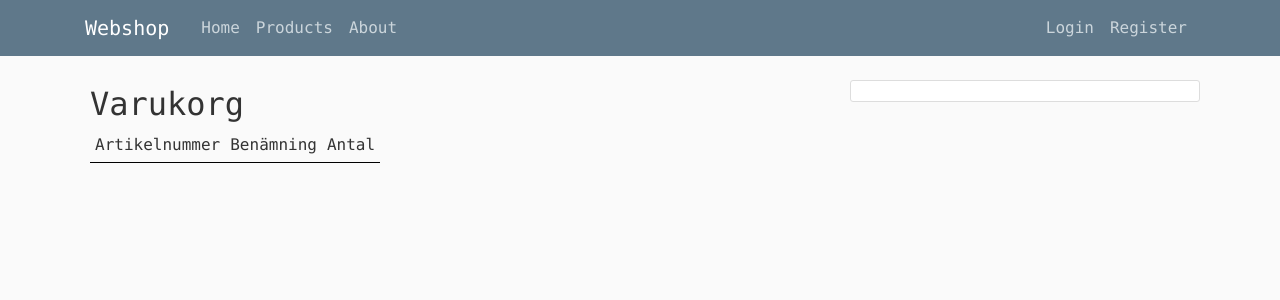
After one commit to jol95/D0018E_group30_lab, a Flask app: page /cart in a window 1280 px wide. The commit adds this page. Shown: the top 300 px of the page. Run offline with Flask 2, Linux system fonts and the light colour scheme; the visitor is signed in with stand-in values (Sample User, id 1); data that the repository does not hold is empty; some libraries are stand-ins or nearby versions.

Commit message:
Cart update

```diff
--- a/SQLfunctions.py
+++ b/SQLfunctions.py
@@ -1,26 +1,56 @@
+import MySQLdb
+
+# MYSQL settings
+mysql_host = 'localhost'
+mysql_user = 'root'
+mysql_pw = 'Choss!95'
+mysql_db = 'webshop'
+
+# Open connection to database
+mysql = MySQLdb.connect(mysql_host, mysql_user, mysql_pw, mysql_db)
+
 # This function returns all contents of a table.
-def getTable(table, mysql):
+#def getTable(table, mysql):
+def getTable(table):
     query = 'SELECT * FROM '+table
-    cur = mysql.connection.cursor()
+    cur = mysql.cursor()
     cur.execute(query)
     result = cur.fetchall() # saves all rows in tuples
     cur.close()
     return result
 
 # Get row from table with specific condition
-def getRow(table, condition, mysql):
+def getRow(table, condition):
     query = 'SELECT * FROM '+table+' where '+condition
-    cur = mysql.connection.cursor()
+    cur = mysql.cursor()
     cur.execute(query)
-    result = cur.fetchall() # saves all attributes for condition row
+    result = cur.fetchone() # saves all attributes for condition row
     cur.close()
     return result
 
 # Insert row into a table with sepcified attributes
-def insertTo(table, attr, values, mysql):
+def insertTo(table, attr, values):
     query = 'INSERT INTO '+table+' ('+attr+') VALUES ('+values+')'
-    cur = mysql.connection.cursor()
+    cur = mysql.cursor()
     cur.execute(query)
-    mysql.connection.commit()
+    mysql.commit()
     cur.close()
     return query
+
+# Update column-value in given table with specified condition
+def updateIn(table, column, value, condition):
+    query = 'UPDATE '+table+' SET '+column+'='+value+' WHERE '+condition
+    cur = mysql.cursor()
+    cur.execute(query)
+    mysql.commit()
+    cur.close()
+    return query
+
+
+# Check if post exists in given table based on condition
+def exist(table, condition):
+    res = getRow(table, condition)
+    if res:
+        return True
+    else:
+        return False
--- a/app.py
+++ b/app.py
@@ -1,7 +1,6 @@
+#-*- coding: -utf-8 -*-
 # installed libs
 from flask import Flask, render_template, request, session, flash, redirect, url_for
-from flask_mysqldb import MySQL
-from random import randint
 
 # created libs
 from SQLfunctions import *
@@ -11,26 +10,20 @@
 app = Flask(__name__)
 app.secret_key = "abc"
 
-# MYSQL connection setting
-app.config['MYSQL_HOST'] = 'localhost'
-app.config['MYSQL_USER'] = 'root'
-app.config['MYSQL_PASSWORD'] = 'Choss!95'
-app.config['MYSQL_DB'] = 'webshop'
-mysql = MySQL(app)
-
+## REGISTER PAGE ##
 @app.route("/register", methods=['GET', 'POST'])
 def register():
     form = RegistrationForm()
     if form.validate_on_submit():
 ####
-
-
+#TODO: SQL insert form data into customer table
 ####
         flash(f'Account created for {form.email.data}!', 'success')
         return redirect(url_for('index'))
     return render_template('register.html', form=form)
 
 
+## LOGIN PAGE ##
 @app.route("/login", methods=['GET', 'POST'])
 def login():
     form = LoginForm()
@@ -43,20 +36,25 @@
     return render_template('login.html', form=form)
 
 
+## INDEX PAGE ##
 @app.route('/')
 def index():
     # Fetch all rows from product-table
-    prod = getTable('products', mysql)
+    prod = getTable('products')
     return render_template('index.html', prod = prod)
 
+
+## PRODUCT PAGE ##
 @app.route('/product')
 def product():
     args = request.args
-    prod = getRow('products', 'prodID='+args.get("id"), mysql)
-    return render_template('productpage.html', prod = prod)
+    item = getRow('products', 'prodID='+args.get("id"))
+    return render_template('productpage.html', item = item)
 
+
+## ADD TO CART FUNCTION ##
 @app.route('/addtocart')
-def cart():
+def addtocart():
     # redirect user to login page if not logged in
     if 'userid' not in session:
         flash('Please log in or create an account.')
@@ -66,13 +64,33 @@
     custID = str(session['userid'])  # temporary customer ID (unregistred user)
     prodID = str(request.args.get('id')) # productID
     qty = str(request.args.get('qty'))   # quantity
+    cond = 'custID = '+custID+' AND prodID = '+prodID   # insert/update condition
 
-    #TODO: Lägg till i en shopping cart fungerar. Lägg till till en existerande shopping cart fungerar inte.
-    # Add to shopping cart
-    insertTo('cart', 'custID, prodID, qty', custID+', '+prodID+', '+qty, mysql)
+    # check if the product already exists in users cart
+    if exist('cart', cond):
+        inCart = getRow('cart', cond)
+        # increase the quantity of existing product
+        addqty = str(int(inCart[3])+int(qty))
+        updateIn('cart', 'qty', addqty, cond)
+    else:
+        # add new product to the cart
+        attr = 'custID, prodID, qty'
+        values = '%s, %s, %s' %(custID, prodID, qty)
+        insertTo('cart', attr, values)
 
     flash('Product has been added to the shopping cart.')
     return redirect('/product?id='+prodID)
+
+
+#TODO: Skapa en sida som visar alla poster i kundvagnen
+@app.route('/cart')
+def cart():
+    # redirect user to login page if not logged in
+    if 'userid' not in session:
+        flash('Please log in or create an account.')
+        return redirect('/login')
+    cart = getTable('cart')
+    return render_template('cart.html', cart = cart)
 
 
 # länk för att cleara session
@@ -84,7 +102,7 @@
 # länk för att starta session
 @app.route('/startsess')
 def startsess():
-    session['userid'] = 1981
+    session['userid'] = 1891
     return redirect('/')
 
 if __name__ == "__main__":
--- a/buildDB.sql
+++ b/buildDB.sql
@@ -67,7 +67,6 @@
   `qty` INT NOT NULL,
   PRIMARY KEY (`cartID`),
   INDEX `prodID_idx` (`prodID` ASC),
-  UNIQUE INDEX `custID_UNIQUE` (`custID` ASC),
   CONSTRAINT `prodID`
     FOREIGN KEY (`prodID`)
     REFERENCES `webshop`.`products` (`prodID`)
--- /dev/null
+++ b/static/css/cart.css
@@ -0,0 +1,32 @@
+/* TABLE HEAD */
+.thead {
+    font-size: 24pt;
+}
+
+.titlerow {
+    float: left;
+    display: box;
+    padding 5px;
+    width: 100%;
+}
+
+.titlerow > div {
+    float: left;
+    border-bottom: 1px solid black;
+    padding: 5px;
+}
+
+.t1 {
+    widht: 500px;
+}
+
+.itemrows {
+    float: left;
+    display: box;
+    width: 100%;
+}
+
+.itemrows > div {
+    float: left;
+    padding: 5px;
+}
--- /dev/null
+++ b/templates/cart.html
@@ -0,0 +1,23 @@
+{% extends 'layout.html' %}
+
+{% block stylesheets %}
+    <link rel="stylesheet" type="text/css" href="{{ url_for('static', filename='css/cart.css') }}">
+{% endblock%}
+
+{% block content %}
+<div class="thead">Varukorg</div>
+<div class="cartcontainer">
+    <div class="titlerow">
+        <div class="t1">Artikelnummer</div>
+        <div>Benämning</div>
+        <div>Antal</div>
+    </div>
+    {% for items in cart: %}
+    <div class="itemrows">
+        <div>{{items.1}}</div>
+        <div></div>
+        <div>{{items.3}}</div>
+    </div>
+    {% endfor %}
+</div>
+{% endblock %}
--- /dev/null
+++ b/templates/include_cart.html
@@ -0,0 +1,5 @@
+{% for items in cart: %}
+<h3>Artikel {{items.1}} = {{items.3}} st </br></h3>
+{% endfor %}
+
+<h1>This has been included</h1>
--- a/templates/index.html
+++ b/templates/index.html
@@ -23,5 +23,8 @@
     </a>
     {% endfor %}
 </div>
+{% endblock content %}
 
-{% endblock content%}
+{% block sidebar %}
+{% include 'include_cart.html' %}
+{% endblock %}
--- a/templates/shoppingcart.html
+++ /dev/null
@@ -1,6 +0,0 @@
-{% extends 'layout.html %}
-
-
-{% block content %}
-
-{% endblock %}
```
Also changed, not shown: templates/productpage.html (+7 -4 lines).
